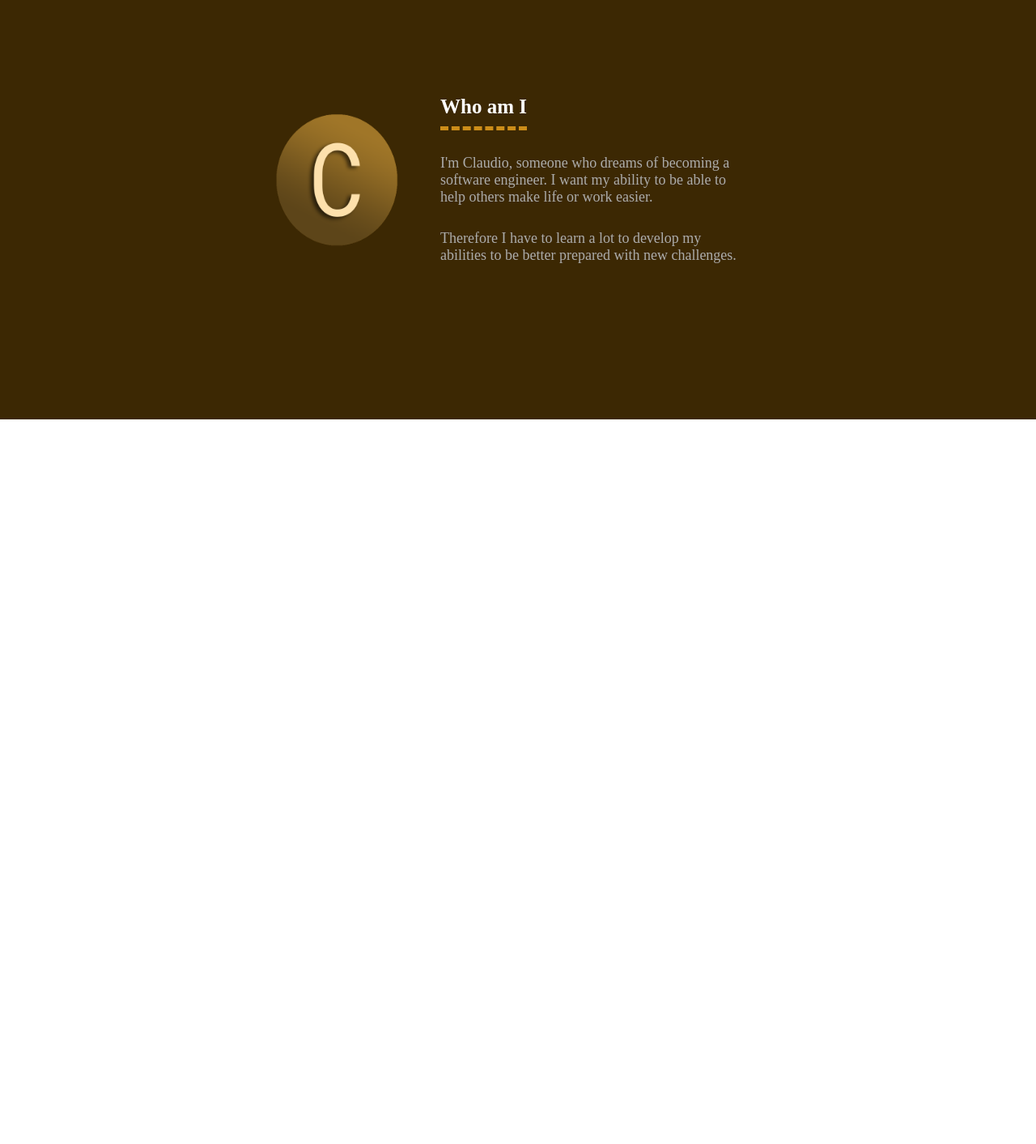
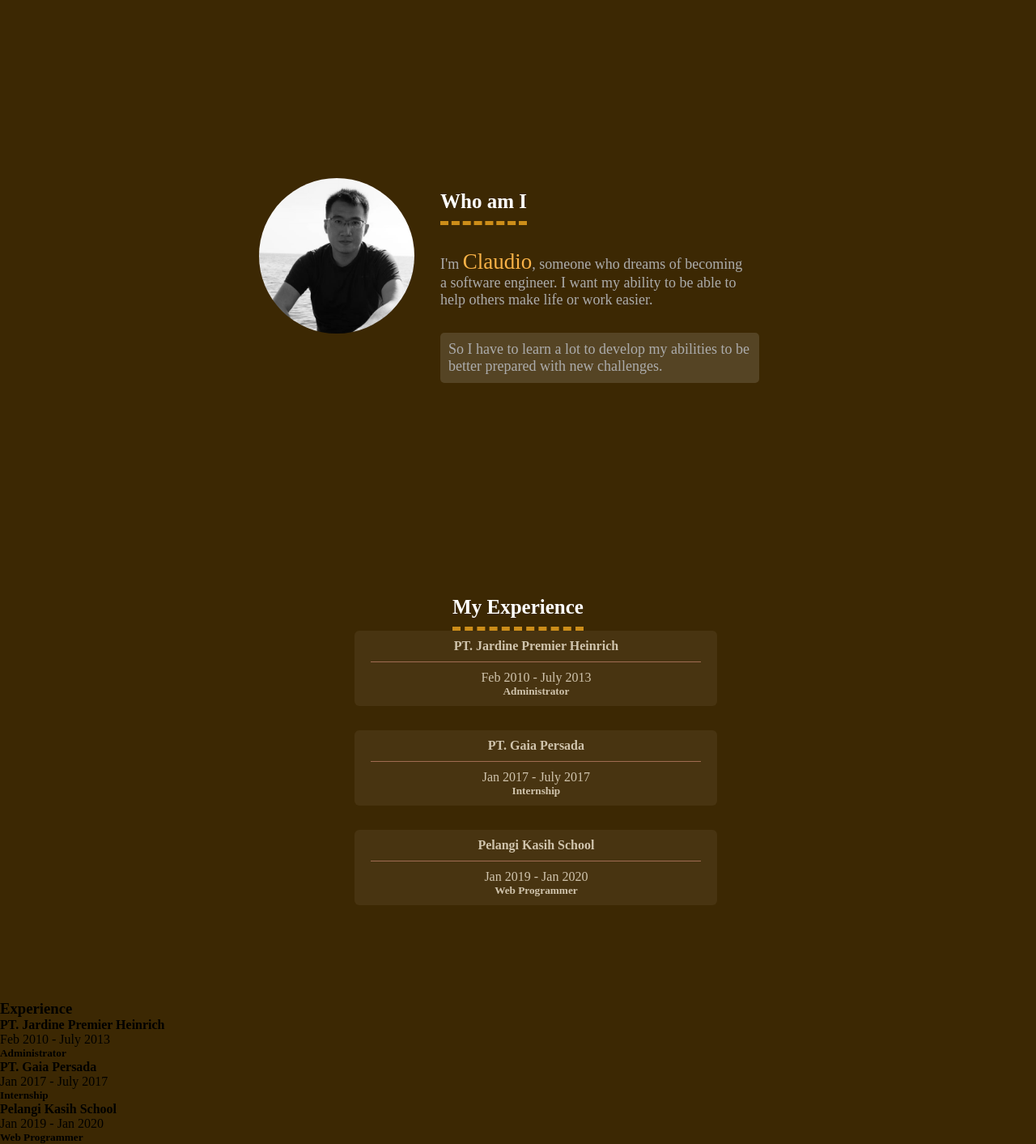
Before and after one commit to antonius-claudio/antonius-claudio.github.io, a plain HTML site: page index.html in a window 1280 px wide. Shown: the part 845-2258 px from the top of the page at 81% size. Before the commit the page ends 1443 px from the top, so only its background shows below. Drawn offline with Linux system fonts and the light colour scheme.

Commit message:
Menambah Pengalaman

```diff
--- a/assets/style.css
+++ b/assets/style.css
@@ -46,6 +46,10 @@ main {
     display: inline-block;
 }
 
+#index header nav ul a:hover {
+    background-color: #6f6262;
+}
+
 #index header nav ul li {
     font-size: 14pt;
     font-family: Times New Roman;
@@ -54,16 +58,18 @@ main {
 }
 
 /* part1 style */
+#index section .box {
+    padding: 13% 0;
+    width: 50%;
+    text-align: center;
+    margin: auto;
+}
+
 #index section .content-1 {
-    width: 50%;
-    padding-top: 10%;
-    padding-bottom: 10%;
-    margin: 0 auto;
+    width: 100%;
     box-sizing: border-box;
     position: relative;
     top: 80px;
-    text-align: center;
-    /* background-color: #acacac; */
 }
 
 @media only screen and (max-width: 1200px) {
@@ -134,17 +140,20 @@ main {
 }
 
 /* part2 style */
+
 #index section .content-2 {
-    width: 50%;
-    padding-top: 15%;
-    padding-bottom: calc(15% + 80px);
-    margin: 0 auto;
+    width: 100%;
     box-sizing: border-box;
     position: relative;
     top: 80px;
-    display: flex;
 }
 
+#index section .content-2 .box2 {
+    width: 50%;
+    margin: auto;
+    padding-top: 17%;
+    padding-bottom: 12%;
+}
 @media only screen and (max-width: 1200px) {
     #index section .content-2 {
         width: 80%;
@@ -166,11 +175,79 @@ main {
     margin-top: 30px;
 }
 
-#index section .content-2 img {
+#index section .content-2 .box2 img {
     width: 30%;
+    border-radius: 140px;
+    filter: grayscale(100%);
+    /* filter: blur(5px); */
+    /* -webkit-filter: blur(5px); */
+}
+
+#index section .content-2 .box2 img:hover {
+    filter: none;
 }
 
 #index section .content-2 .sub-content-2 {
     width: 65%;
     padding-left: 5%;
+    float: right;
+    padding-top: 15px;
 }
+
+#index section .content-2 .sub-content-2 .name {
+    color: #f9b247;
+    font-size: 27px;
+}
+
+#index section .content-2 .sub-content-2 .point {
+    border-radius: 5px;
+    padding: 10px;
+    background-color: #ffffff21;
+}
+
+/* part2 style */
+#index section .content-3 {
+    width: 100%;
+    box-sizing: border-box;
+    position: relative;
+    top: 80px;
+}
+#index section .content-3 .box3 {
+    width: 50%;
+    margin: auto;
+    padding: 13% 0px;
+    text-align: center;
+}
+#index section .content-3 h3 {
+    color: #ffffff;
+    font-size: 25px;
+    width: max-content;
+    vertical-align: top;
+    display: inline-block;
+    padding-bottom: 10px;
+    border-bottom: 5px dashed #cc8d19;
+}
+#index section .content-3 .sub-content-3 {
+    display: inline-block;
+    width: 70%;
+    color: #d0c4ad;
+    margin-left: 7%;
+}
+
+#index section .content-3 .sub-content-3 .colom {
+    border-radius: 6px;
+    padding: 10px 20px;
+    /* background: linear-gradient(45deg, rgb(94, 57, 20) 0%, rgb(145, 97, 49) 75%, rgb(149, 122, 93) 100%); */
+    background-color: #8a775f26;
+    margin-bottom: 30px;
+}
+
+#index section .content-3 .sub-content-3 .colom:hover {
+    box-shadow: 1px 1px 14px -1px#fff;
+}
+
+#index section .content-3 .sub-content-3 .colom h4 {
+    padding-bottom: 10px;
+    border-bottom: solid 1px#c2826aba;
+    margin-bottom: 10px;
+}
--- a/index.html
+++ b/index.html
@@ -14,18 +14,18 @@
                     <a href="#about">
                         <li>About</li>
                     </a>
-                    <a href="#academic">
-                        <li>Academic</li>
-                    </a>
                     <a href="#experience">
                         <li>Experience</li>
+                    </a>
+                    <a href="#contact">
+                        <li>Contact</li>
                     </a>
                 </ul>
             </nav>
         </header>
         <section>
-            <!-- part1 -->
             <div class="content-1">
+                <div class="box">
                     <h1>HELLO</h1>
                     <div class="sub-content-1">
                         <h5>I'm</h5>
@@ -38,15 +38,57 @@
                         </div>
                     </div>
                 </div>
+            </div>
 
-            <!-- part2 -->
             <div class="content-2" id="about">
-                <img src="img/logo.png" alt="claudio antonius software engineer">
+                <div class="box2">
+                    <img src="img/profil.jpg" alt="claudio antonius software engineer">
                     <div class="sub-content-2">
                         <h3>Who am I</h3>
                         <div class="description">
-                        <p>I'm Claudio, someone who dreams of becoming a software engineer. I want my ability to be able to help others make life or work easier.</p>
-                        <p>Therefore I have to learn a lot to develop my abilities to be better prepared with new challenges.</p>
+                            <p>I'm <span class="name">Claudio</span>, someone who dreams of becoming a software engineer. I want my ability to be able to help others make life or work easier.</p>
+                            <p class="point">So I have to learn a lot to develop my abilities to be better prepared with new challenges.</p>
+                        </div>
+                    </div>
+                </div>
+            </div>
+
+            <div class="content-3" id="experience">
+                <div class="box3">
+                    <h3>My Experience</h3>
+                    <div class="sub-content-3">
+                        <div class="colom">
+                            <h4>PT. Jardine Premier Heinrich</h4><span>Feb 2010 - July 2013</span>
+                            <h5>Administrator</h5>
+                        </div>
+                        <div class="colom">
+                            <h4>PT. Gaia Persada</h4><span>Jan 2017 - July 2017</span>
+                            <h5>Internship</h5>
+                        </div>
+                        <div class="colom">
+                            <h4>Pelangi Kasih School</h4><span>Jan 2019 - Jan 2020</span>
+                            <h5>Web Programmer</h5>
+                        </div>
+                    </div>
+                </div>
+            </div>
+
+            <div class="content-4" id="contact">
+                <div class="box4">
+                    <h3>Experience</h3>
+                    <div class="sub-content-3">
+                        <div class="colom">
+                            <h4>PT. Jardine Premier Heinrich</h4><span>Feb 2010 - July 2013</span>
+                            <h5>Administrator</h5>
+                        </div>
+                        <div class="colom">
+                            <h4>PT. Gaia Persada</h4><span>Jan 2017 - July 2017</span>
+                            <h5>Internship</h5>
+                        </div>
+                        <div class="colom">
+                            <h4>Pelangi Kasih School</h4><span>Jan 2019 - Jan 2020</span>
+                            <h5>Web Programmer</h5>
+                        </div>
                     </div>
                 </div>
             </div>
```
Also changed, not shown: img/profil.jpg (added). Lines whose indentation alone changed are shown as unchanged.
